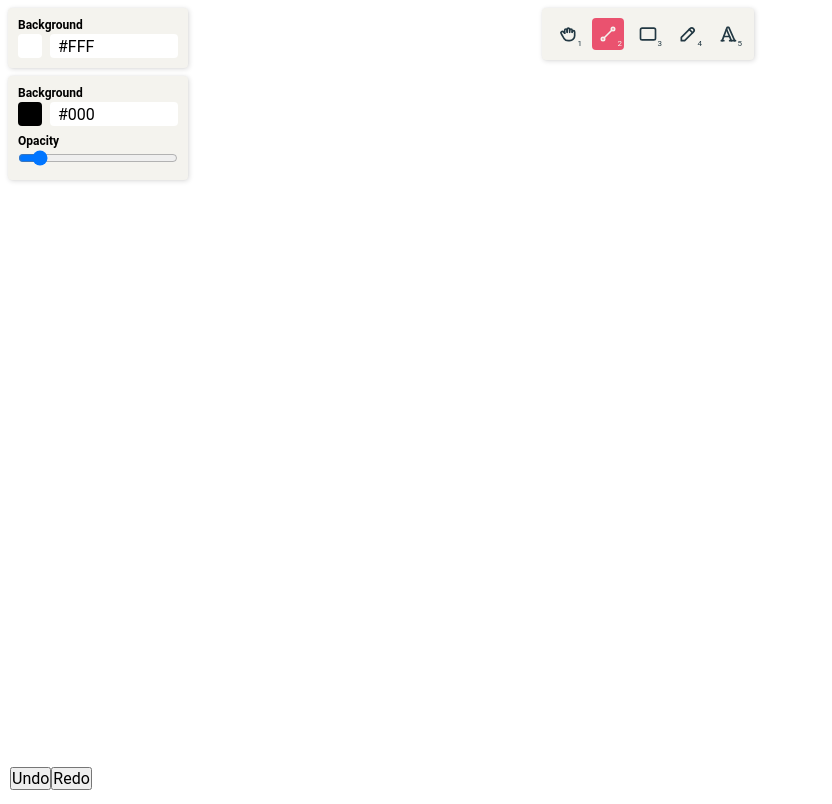
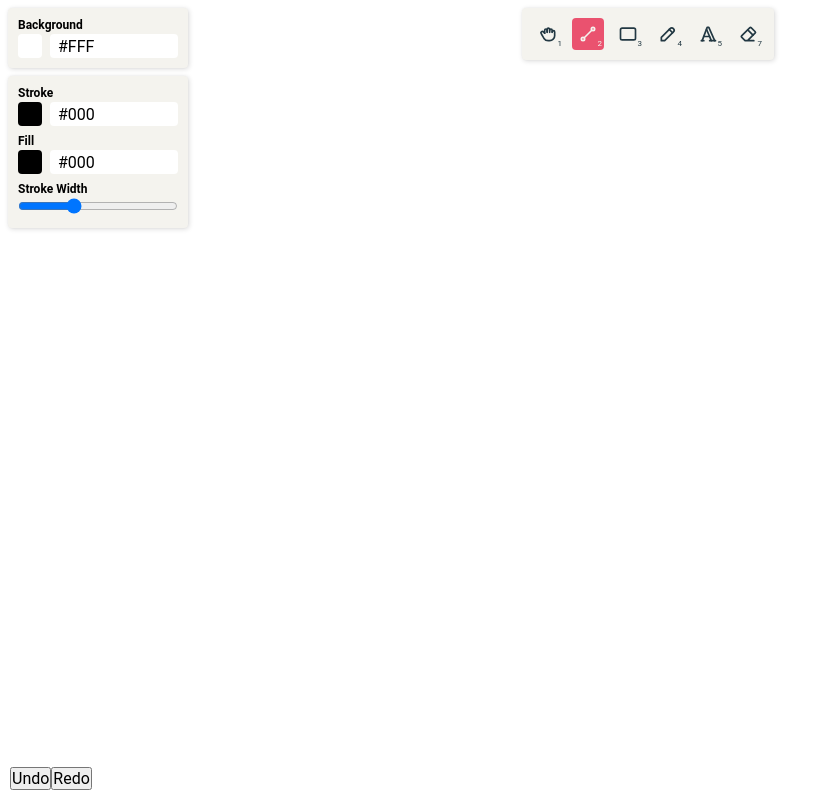
Before and after one commit to assonif/frontend-drawing, a React (Create React App) app: page / in a window 1280 px wide. Shown: the whole page, without its empty margins (0-832 px from the left). Built offline with nearby package versions, Linux system fonts and the light colour scheme.

Commit message:
feature/eraser function

```diff
--- a/src/components/Canvas/index.js
+++ b/src/components/Canvas/index.js
@@ -385,7 +385,7 @@ function App() {
     switch (type) {
       case 'line':
       case 'rectangle':
-        elementsCopy[id] = createElement(id, x1, y1, x2, y2, type, drawOptions.color, drawOptions.strokeWidth);
+        elementsCopy[id] = createElement(id, x1, y1, x2, y2, type, drawOptions.stroke, drawOptions.strokeWidth);
         break;
       case 'pencil':
         elementsCopy[id].points = [...elementsCopy[id].points, { x: x2, y: y2 }];
@@ -397,7 +397,7 @@ function App() {
           .measureText(options.text).width;
         const textHeight = 24;
         elementsCopy[id] = {
-          ...createElement(id, x1, y1, x1 + textWidth, y1 + textHeight, type, drawOptions.color, drawOptions.strokeWidth),
+          ...createElement(id, x1, y1, x1 + textWidth, y1 + textHeight, type, drawOptions.stroke, drawOptions.strokeWidth),
           text: options.text,
         };
         break;
@@ -412,7 +412,7 @@ function App() {
     if (action === 'writing') return;
 
     const { clientX, clientY } = event;
-    if (tool === 'selection') {
+    if (tool === 'selection' || tool === 'eraser') {
       const element = getElementAtPosition(clientX, clientY, elements);
       if (element) {
         if (element.type === 'pencil') {
@@ -441,7 +441,7 @@ function App() {
         clientX,
         clientY,
         tool,
-        drawOptions.color,
+        drawOptions.stroke,
         drawOptions.strokeWidth
       );
       setElements((prevState) => [...prevState, element]);
--- a/src/components/ToolSettings/index.js
+++ b/src/components/ToolSettings/index.js
@@ -11,7 +11,7 @@ import { changeDrawOptions } from '../../store/modules/tool/actions';
 function ToolSettings() {
   const { dispatch, state } = useContext(UserContext);
 
-  const { color: drawColor } = useMemo(() => state.drawOptions, [state]);
+  const { stroke } = useMemo(() => state.drawOptions, [state]);
 
   const handleChangeDrawOptions = (property, value) => {
     dispatch(changeDrawOptions({ [property]: value }));
@@ -20,18 +20,24 @@ function ToolSettings() {
   return (
     <FloatingContainer width="100%">
       <Container>
-        <SettingsSection title="Background">
+        <SettingsSection title="Stroke">
           <ColorPicker
-            selectedColor={drawColor}
-            setSelectedColor={(value) => handleChangeDrawOptions('color', value)}
+            selectedColor={stroke}
+            setSelectedColor={(value) => handleChangeDrawOptions('stroke', value)}
           />
         </SettingsSection>
-        <SettingsSection title="Opacity">
+        <SettingsSection title="Fill">
+          <ColorPicker
+            selectedColor={stroke}
+            setSelectedColor={(value) => handleChangeDrawOptions('stroke', value)}
+          />
+        </SettingsSection>
+        <SettingsSection title="Stroke Width">
           <CustomInputRange
             value={state.drawOptions.strokeWidth}
             handleChangeValue={(value) => handleChangeDrawOptions('strokeWidth', value)}
             min={0}
-            max={10}
+            max={3}
           />
         </SettingsSection>
       </Container>
--- a/src/components/Toolbar/index.js
+++ b/src/components/Toolbar/index.js
@@ -9,12 +9,11 @@ import { Container } from './styles';
 
 function Toolbar({ handleChangeTool, tool }) {
   return (
-    <FloatingContainer
-      position="fixed"
-      positioning={{ left: '50%', right: '50%' }}
-    >
+    <FloatingContainer position="fixed" positioning={{ left: '50%', right: '50%' }}>
       <Container>
-        {options.map((item) => (
+        {options.map(
+          (item) =>
+            !item.isSeparator && (
               <CustomButton
                 key={item.index}
                 isSelected={tool === item.name}
@@ -24,7 +23,8 @@ function Toolbar({ handleChangeTool, tool }) {
                 <item.icon />
                 <span>{item.index}</span>
               </CustomButton>
-        ))}
+            ),
+        )}
       </Container>
     </FloatingContainer>
   );
--- a/src/components/Toolbar/options.js
+++ b/src/components/Toolbar/options.js
@@ -1,10 +1,4 @@
-import {
-  TbHandGrab,
-  TbLine,
-  TbRectangle,
-  TbPencil,
-  TbTypography,
-} from 'react-icons/tb';
+import { TbHandGrab, TbLine, TbRectangle, TbPencil, TbTypography, TbEraser } from 'react-icons/tb';
 
 export default [
   {
@@ -32,4 +26,12 @@ export default [
     icon: TbTypography,
     index: 5,
   },
+  {
+    isSeparator: true,
+  },
+  {
+    name: 'eraser',
+    icon: TbEraser,
+    index: 7,
+  },
 ];
--- a/src/store/modules/tool/reducer.js
+++ b/src/store/modules/tool/reducer.js
@@ -4,7 +4,7 @@ export const initialState = {
   tool: 'line',
   bgColor: '#fff',
   drawOptions: {
-    color: '#000',
+    stroke: '#000',
     strokeWidth: 1,
   },
 };
```
Lines whose indentation alone changed are shown as unchanged.
